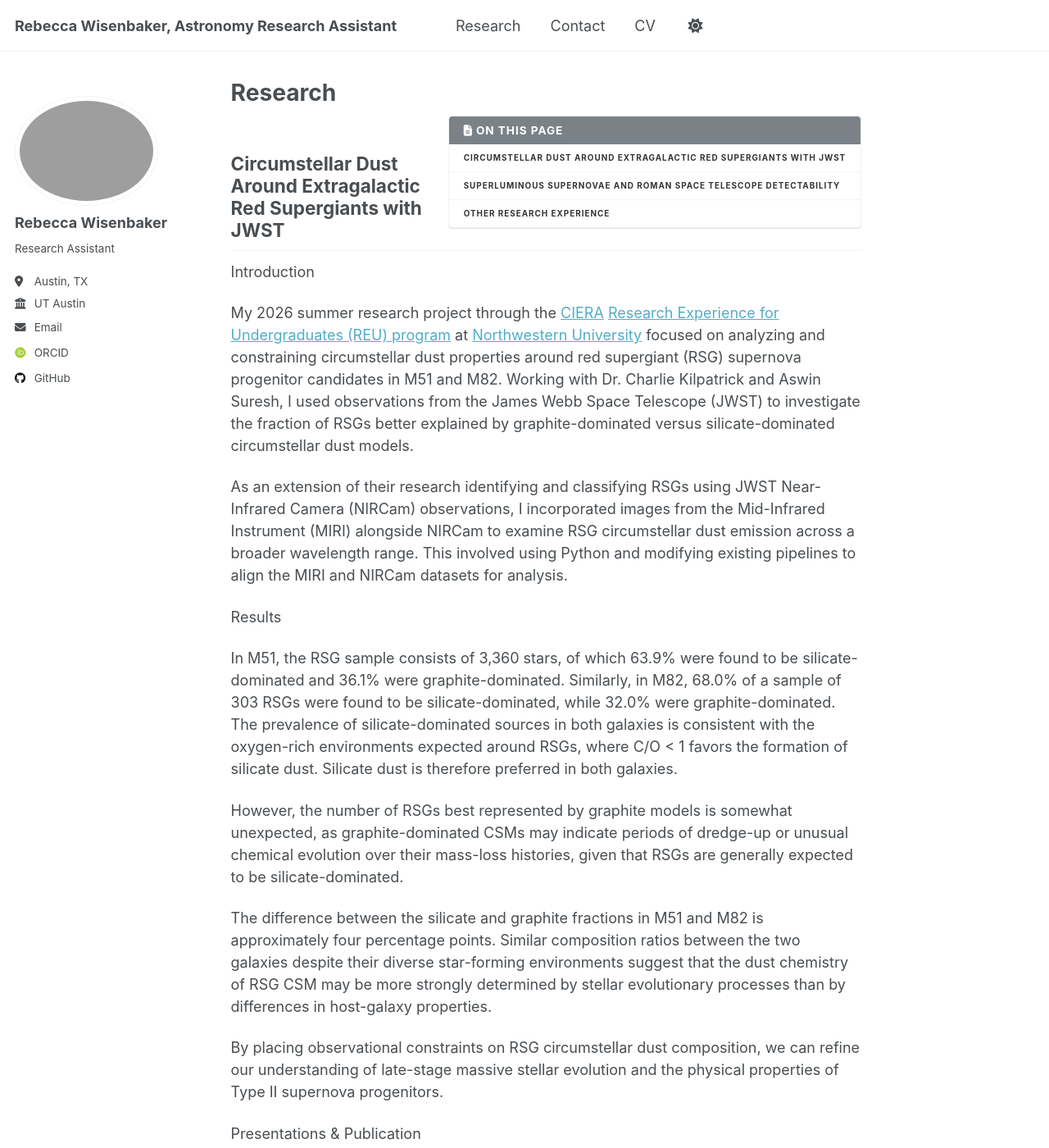
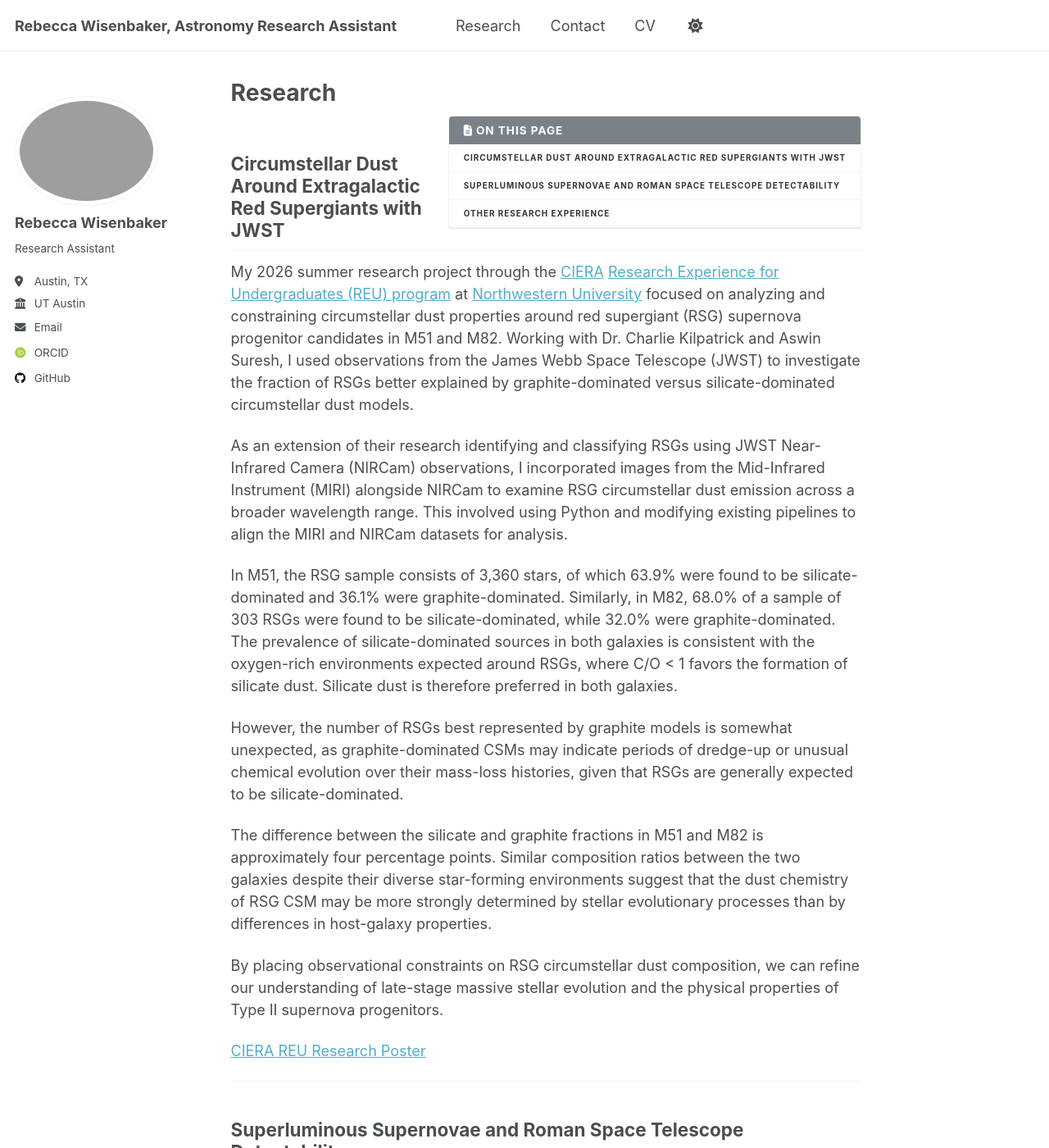
Before and after one commit to rebeccalw87/rebeccalw87.github.io, a Jekyll site: the page built from _pages/research.md, in a window 1280 px wide and 1400 px high. Shown: the whole window at 82% size. Built offline with Jekyll 4.4.1, drawn with Linux system fonts in a browser that asks for light colours; some web fonts are replaced; a script that is not in the unit is left out.

Commit message:
Update research.md

```diff
--- a/_pages/research.md
+++ b/_pages/research.md
@@ -10,13 +10,9 @@ author_profile: true
 
 ## Circumstellar Dust Around Extragalactic Red Supergiants with JWST
 
-Introduction
-
 My 2026 summer research project through the [CIERA](https://ciera.northwestern.edu) [Research Experience for Undergraduates (REU) program](https://sites.northwestern.edu/cierareu/) at [Northwestern University](https://Northwestern.edu) focused on analyzing and constraining circumstellar dust properties around red supergiant (RSG) supernova progenitor candidates in M51 and M82. Working with Dr. Charlie Kilpatrick and Aswin Suresh, I used observations from the James Webb Space Telescope (JWST) to investigate the fraction of RSGs better explained by graphite-dominated versus silicate-dominated circumstellar dust models.
 
 As an extension of their research identifying and classifying RSGs using JWST Near-Infrared Camera (NIRCam) observations, I incorporated images from the Mid-Infrared Instrument (MIRI) alongside NIRCam to examine RSG circumstellar dust emission across a broader wavelength range. This involved using Python and modifying existing pipelines to align the MIRI and NIRCam datasets for analysis.
-
-Results
 
 In M51, the RSG sample consists of 3,360 stars, of which 63.9% were found to be silicate-dominated and 36.1% were graphite-dominated. Similarly, in M82, 68.0% of a sample of 303 RSGs were found to be silicate-dominated, while 32.0% were graphite-dominated. The prevalence of silicate-dominated sources in both galaxies is consistent with the oxygen-rich environments expected around RSGs, where C/O < 1 favors the formation of silicate dust. Silicate dust is therefore preferred in both galaxies.
 
@@ -25,8 +21,6 @@ However, the number of RSGs best represented by graphite models is somewhat unex
 The difference between the silicate and graphite fractions in M51 and M82 is approximately four percentage points. Similar composition ratios between the two galaxies despite their diverse star-forming environments suggest that the dust chemistry of RSG CSM may be more strongly determined by stellar evolutionary processes than by differences in host-galaxy properties.
 
 By placing observational constraints on RSG circumstellar dust composition, we can refine our understanding of late-stage massive stellar evolution and the physical properties of Type II supernova progenitors.
-
-Presentations & Publication
 
 [CIERA REU Research Poster](https://rebeccalw87.github.io/files/REU_Poster_Final.pdf)
 
```
